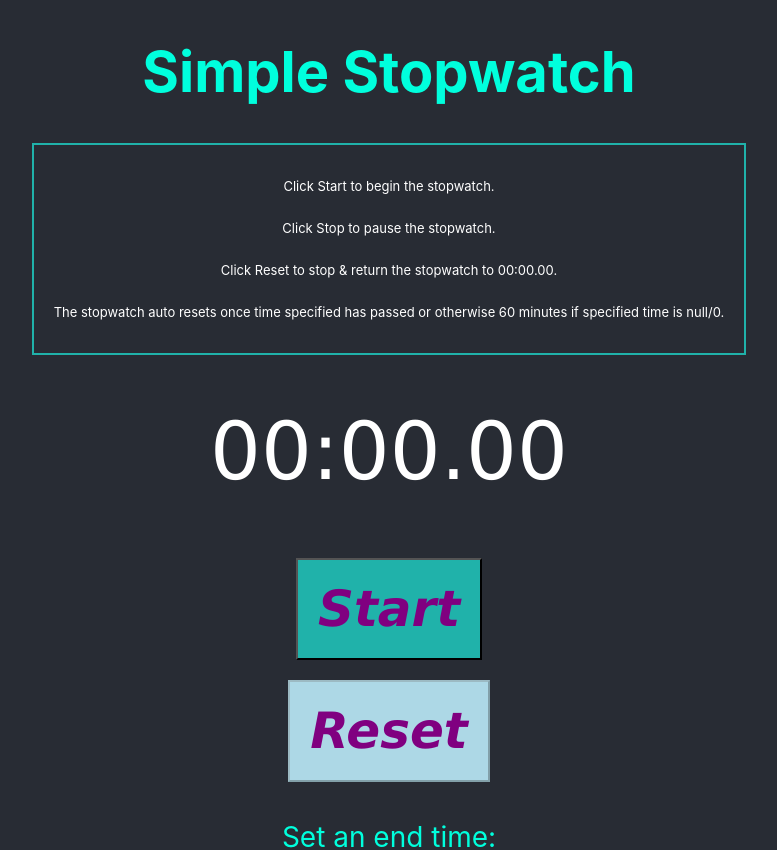
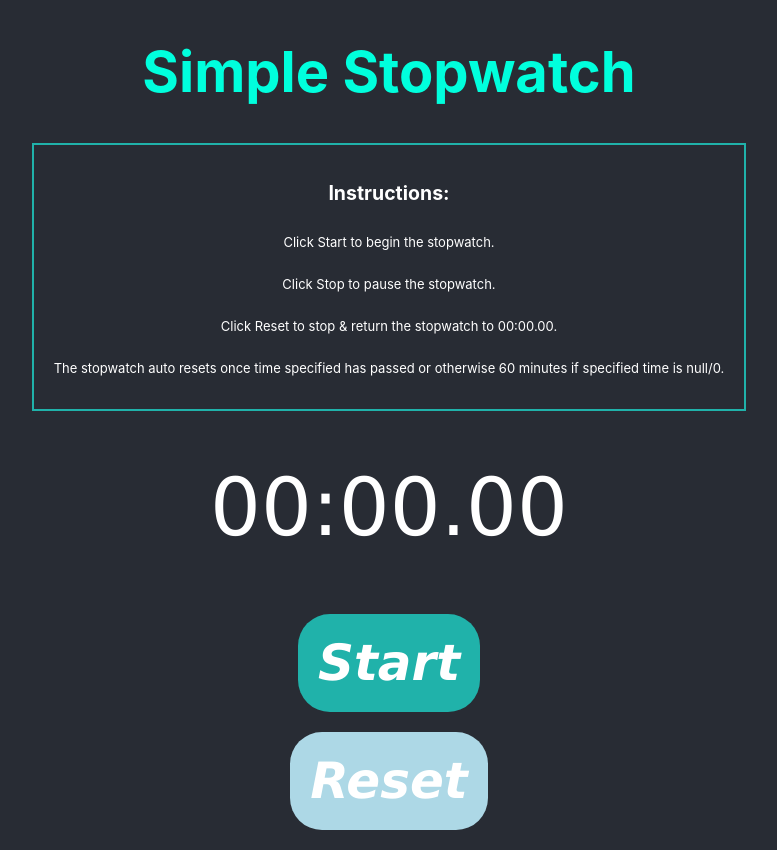
Before and after one commit to GravByte/React_SimpleStopWatch, a React (Create React App) app in the folder simplestopwatch/: page / in a window 1280 px wide. Shown: the top 850 px of the page, without its empty margins (251-1028 px from the left). Built offline with nearby package versions, Linux system fonts and the light colour scheme.

Commit message:
Style tweaks

```diff
--- a/simplestopwatch/src/App.css
+++ b/simplestopwatch/src/App.css
@@ -32,12 +32,14 @@
 .button {
   padding: 20px;
   margin: 10px;
+  border: 0px solid white;
+  border-radius: 32px;
   font-family: Verdana, Geneva, Tahoma, sans-serif;
   font-weight: bold;
   font-style: oblique;
   font-size: 50px;
   background-color: lightseagreen;
-  color: purple;
+  color: white;
 }
 .button:disabled {
   background-color: lightblue;
@@ -55,7 +57,7 @@
   border-radius: 5px;
   border: 1px solid grey;
   background-color: lightblue;
-  color: purple;
+  color: black;
 }
 
 .timer {
--- a/simplestopwatch/src/App.js
+++ b/simplestopwatch/src/App.js
@@ -93,6 +93,7 @@ function App() {
     <div className="App">
       <header className="App-header"> <h1>Simple Stopwatch</h1>
       <paragraph className="app-paragraph">
+      <h2>Instructions:</h2>
       <p>Click Start to begin the stopwatch.</p>
       <p>Click Stop to pause the stopwatch.</p>
       <p>Click Reset to stop & return the stopwatch to 00:00.00.</p>
```
